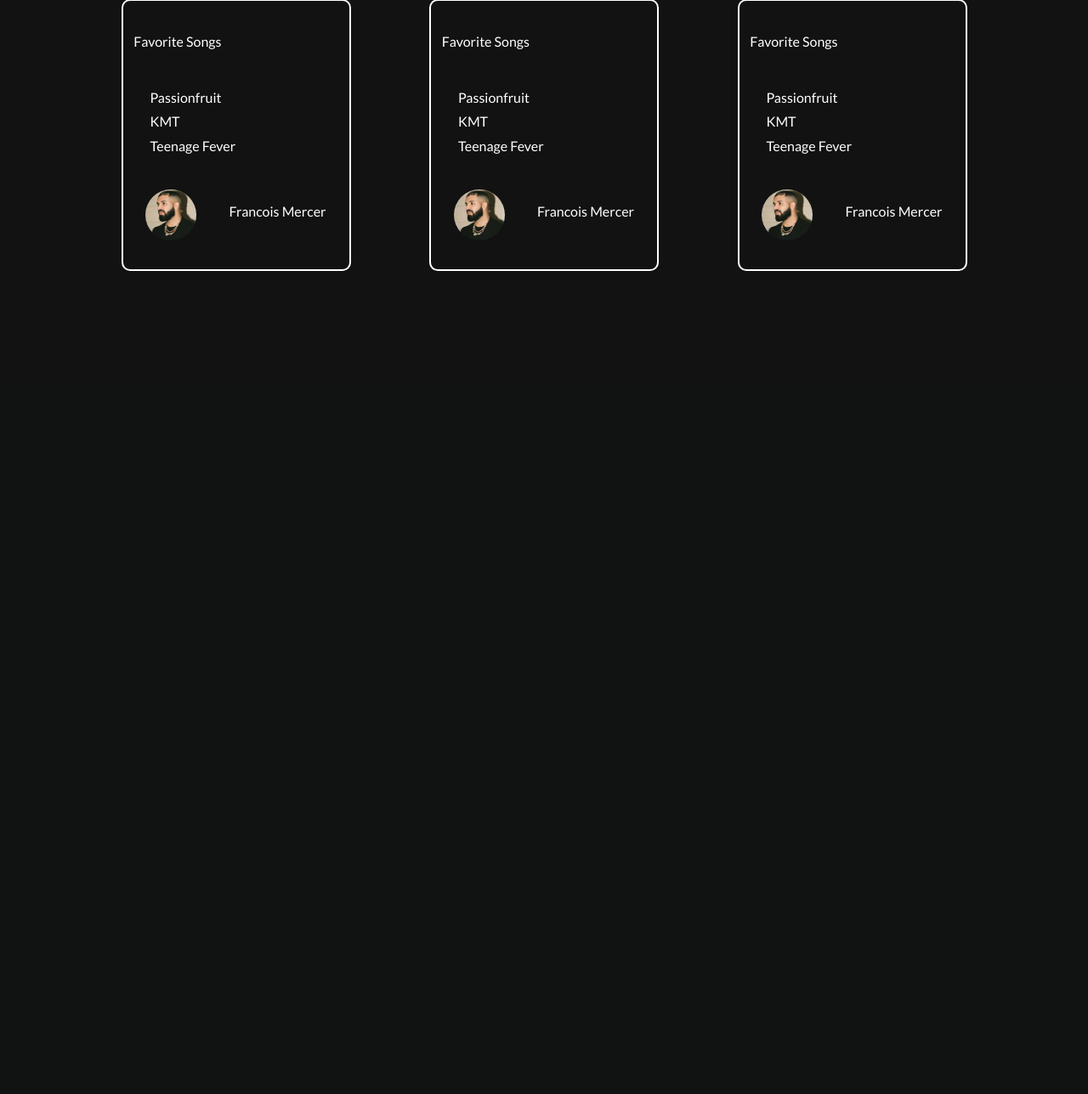
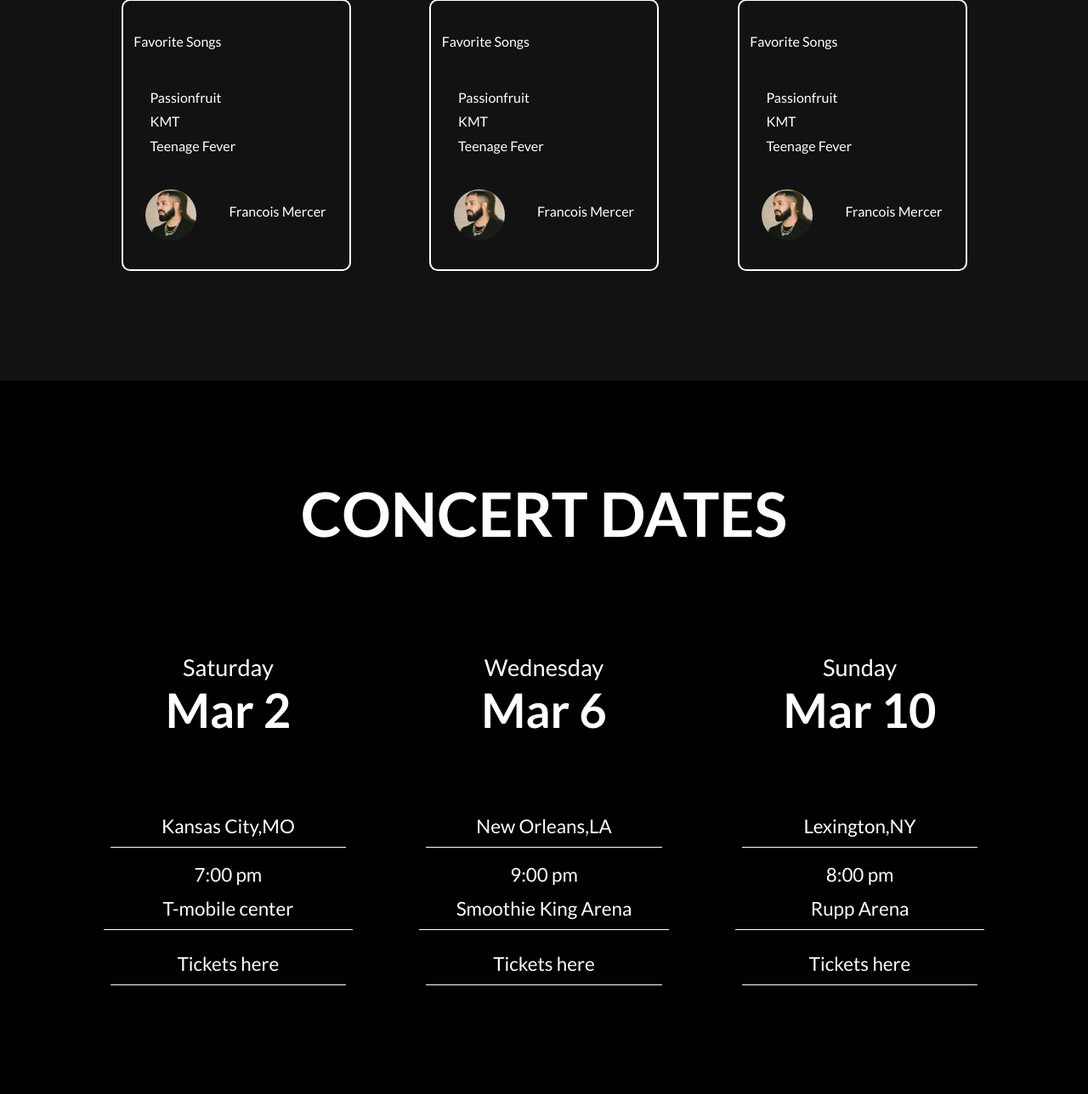
Before and after one commit to Spotify-Soulmate-Team/Spotify-Soulmate, a PHP site: page /fav-artist.html in a window 1280 px wide. Shown: the part 1222-2510 px from the top of the page at 85% size. Before the commit the page ends 1541 px from the top, so only its background shows below. Run offline with PHP 8.4, Linux system fonts and the light colour scheme.

Commit message:
favorite artist page done

```diff
--- a/css/fav-artist.css
+++ b/css/fav-artist.css
@@ -84,3 +84,67 @@ body{
   object-fit: cover;
   align-self: flex-start;
 }
+.concert-section{
+  display: flex;
+  flex-direction: column;
+  justify-content: space-evenly;
+  background-color: black;
+  color: white;
+  padding: 20px 50px;
+  height: 100vh;
+}
+.concert-date{
+  text-align: center;
+  font-size: 4.5em;
+  margin-top: 0;
+  margin-bottom: 25px;
+}
+.concert-div{
+  display: flex;
+  flex-direction: row;
+  justify-content: space-evenly;
+}
+.concert{
+  display: flex;
+  flex-direction: column;
+  justify-content: center;
+  width: 300px;
+  padding: 0.2em;
+}
+.concert-info{
+  text-align: center;
+  margin: 0.5em;
+  font-size: 1.4em;
+  padding: 0.5em;
+}
+
+.date-day{
+  margin: 0;
+  padding: 0;
+  font-size: 1.7em;
+}
+.date{
+  margin: 0;
+  padding: 0;
+  padding-bottom:0.6em ;
+  margin-bottom:0.6em ;
+  font-size: 3.5em;
+}
+.city-location{
+  border-bottom: 1px solid white;
+}
+
+.time,.location{
+  margin: 0.15em;
+  padding: 0.15em;
+}
+.location{
+  padding-bottom: 0.5em;
+  border-bottom: 1px solid white;
+}
+
+.tickets-link{
+  text-decoration: none;
+  color: white;
+  border-bottom: 1px solid white;
+}
--- a/fav-artist.html
+++ b/fav-artist.html
@@ -64,5 +64,38 @@
       </div>
     </div>
   </section>
+  <section class="concert-section">
+    <div>
+      <h1 class="concert-date">CONCERT DATES</h1>
+    </div>
+    <div class="concert-div">
+      <div class="concert">
+        <p class="concert-info date-day">Saturday</p>
+        <h2 class="concert-info date">Mar 2</h2>
+        <p class="concert-info city-location">Kansas City,MO</p>
+        <p class="concert-info time">7:00 pm</p>
+        <p class="concert-info location">T-mobile center</p>
+        <a  class="concert-info tickets-link" href="#">Tickets here</a>
+      </div>
+
+      <div class="concert">
+        <p class="concert-info date-day">Wednesday</p>
+        <h2 class="concert-info date">Mar 6</h2>
+        <p class="concert-info city-location">New Orleans,LA</p>
+        <p class="concert-info time">9:00 pm</p>
+        <p class="concert-info location">Smoothie King Arena</p>
+        <a  class="concert-info tickets-link" href="#">Tickets here</a>
+      </div>
+
+      <div class="concert">
+        <p class="concert-info date-day">Sunday</p>
+        <h2 class="concert-info date">Mar 10</h2>
+        <p class="concert-info city-location">Lexington,NY</p>
+        <p class="concert-info time">8:00 pm</p>
+        <p class="concert-info location">Rupp Arena</p>
+        <a  class="concert-info tickets-link" href="#">Tickets here</a>
+      </div>
+    </div>
+  </section>
 </body>
 </html>
```
